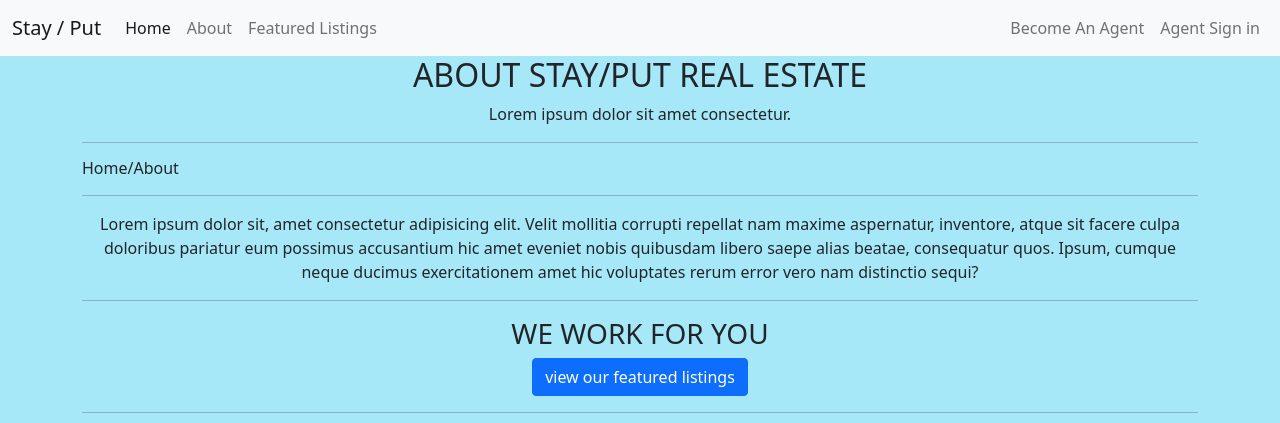
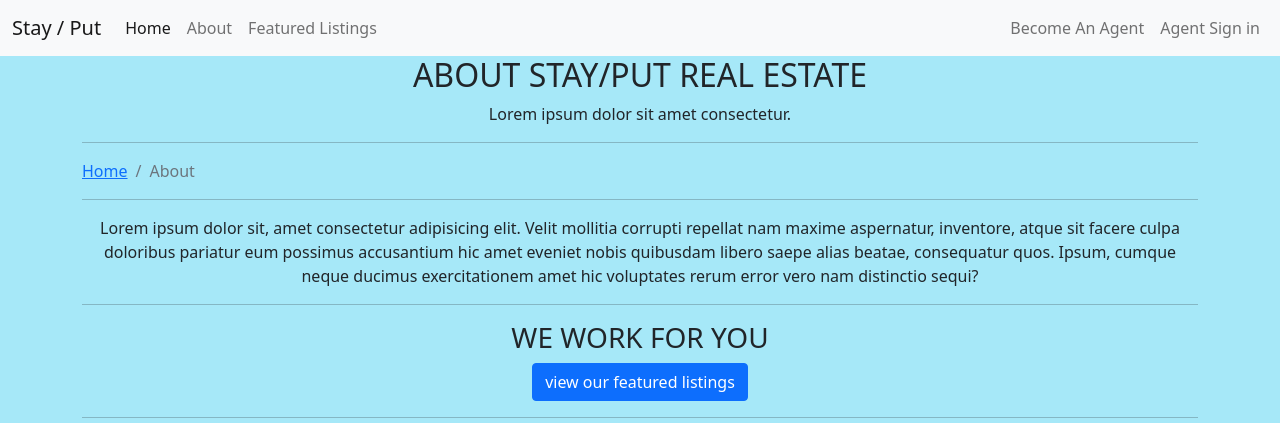
Before and after one commit to Reidwids/Stay-Put, a Django app: page /about/ in a window 1280 px wide. Shown: the top 423 px of the page. Run offline with Django 4.2, Linux system fonts and the light colour scheme.

Commit message:
minor style changes, added breadcrumbs to about page

```diff
--- a/main_app/static/css/style.css
+++ b/main_app/static/css/style.css
@@ -51,12 +51,16 @@ nav.fixed-bottom{
 }
 
 /*-- Home --*/
+#search-button{
+margin: .7rem 0 3rem 0;
+}
 
 /* Search */
 .minmax{
     display: flex!important;
     flex-direction: row;
 }
+
 
 /* for about */
 header{
--- a/main_app/templates/about.html
+++ b/main_app/templates/about.html
@@ -4,7 +4,12 @@
     <h2> ABOUT STAY/PUT REAL ESTATE</h1>
     <p> Lorem ipsum dolor sit amet consectetur.</p>
     <hr>
-    <h6> Home/About</h6>
+    <nav aria-label="breadcrumb">
+        <ol class="breadcrumb">
+          <li class="breadcrumb-item"><a href="{% url 'home' %}">Home</a></li>
+          <li class="breadcrumb-item active" aria-current="page">About</li>
+        </ol>
+      </nav>
     <hr>
 </header>
 
--- a/main_app/templates/home.html
+++ b/main_app/templates/home.html
@@ -84,7 +84,7 @@
             <input type="text" name="realtor" class="form-control" placeholder="ex. Jane Doe"/>
         </div>
     </div>
-    <button type='submit' class="btn mvpButt">Search</button>
+    <button type='submit' class="btn mvpButt" id='search-button' >Search</button>
 </form>
 
 <script>
```
